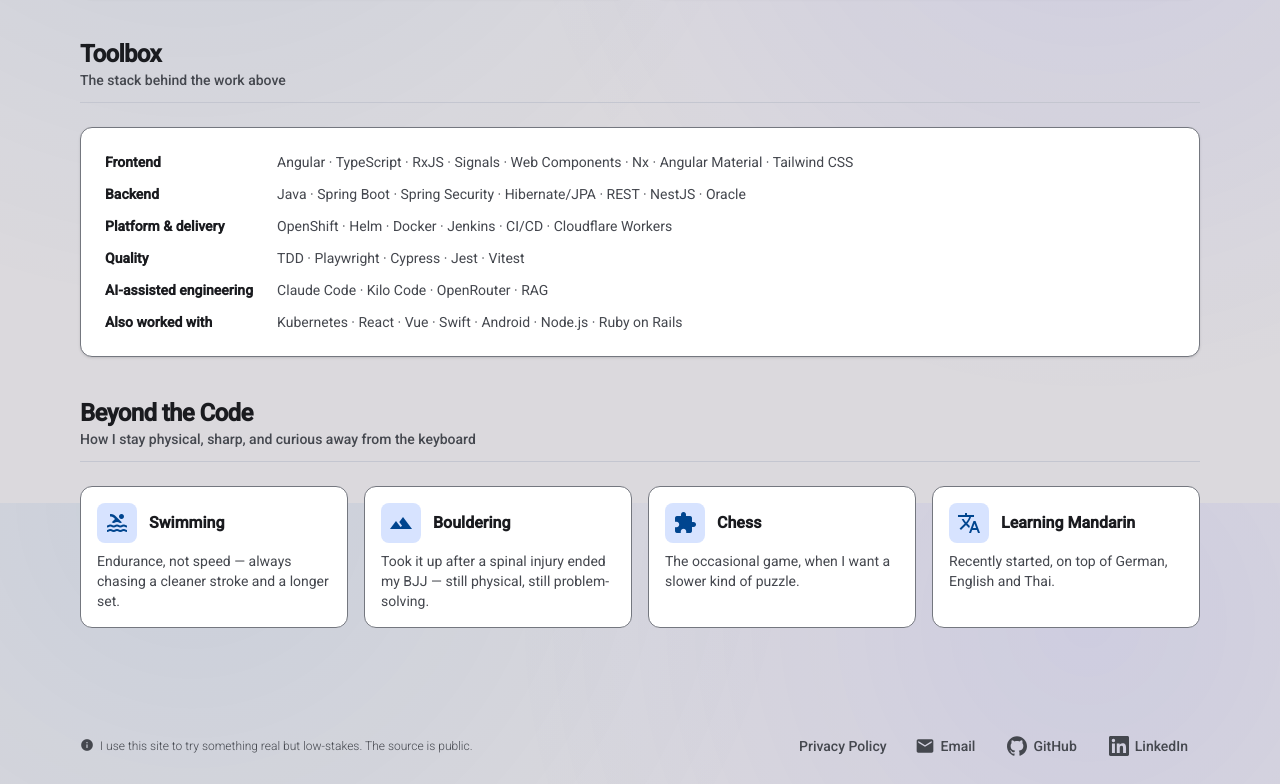
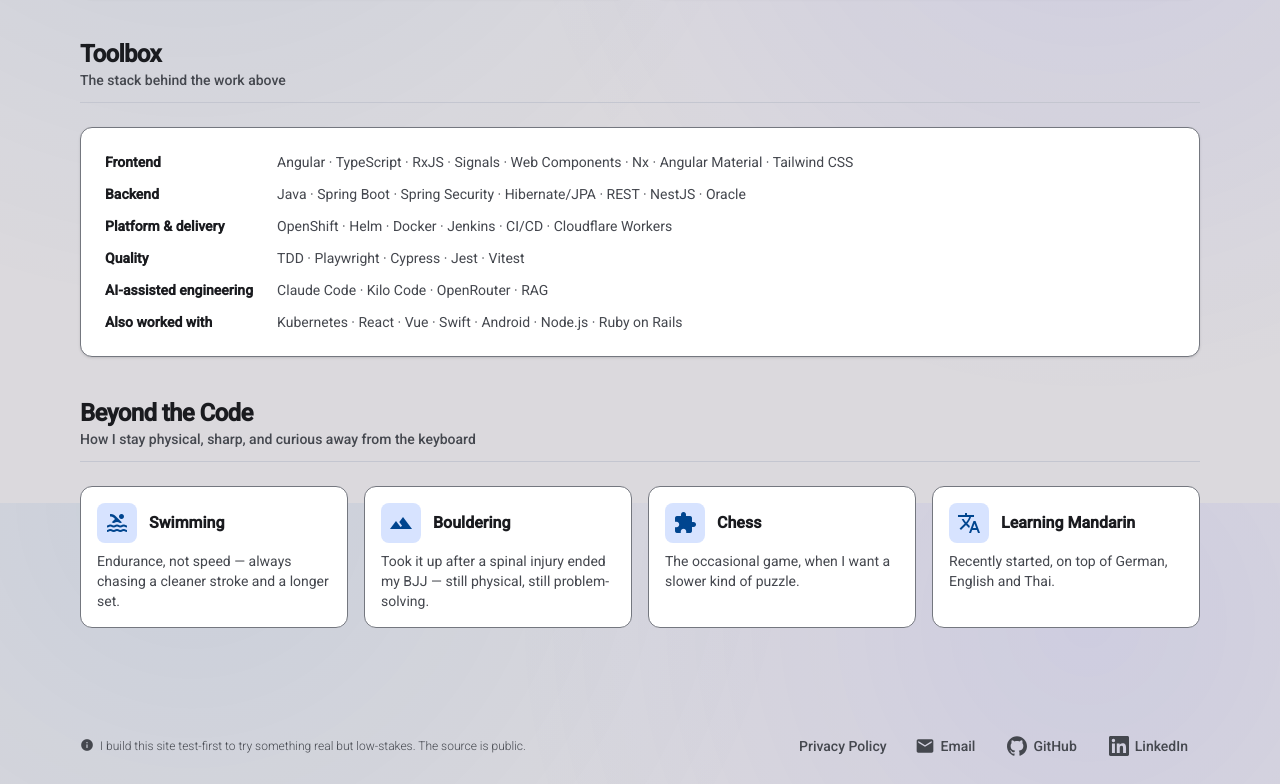
Before and after one commit to thanikc/thanikc.github.io, an Angular app in the folder apps/ui/: page / in a window 1280 px wide. Shown: the part 3497-4281 px from the top of the page. Built offline with nearby package versions, Linux system fonts and the light colour scheme.

Commit message:
fix(footer): fix mistake that exactly happend, when not following TDD

```diff
--- a/apps/ui/src/app/shared/footer/footer.component.html
+++ b/apps/ui/src/app/shared/footer/footer.component.html
@@ -10,7 +10,10 @@
     class="footer-note surface-muted order-2 flex max-w-md items-start gap-1.5 text-xs font-thin sm:order-none"
   >
     <mat-icon class="footer-note-icon shrink-0" aria-hidden="true">info</mat-icon>
-    <span>I use this site to try something real but low-stakes. The source is public.</span>
+    <span
+      >I build this site test-first to try something real but low-stakes. The source is
+      public.</span
+    >
   </p>
 
   <div class="order-1 flex flex-wrap items-center justify-center gap-4 sm:order-none sm:ml-auto">
```
Also changed, not shown: 1 other file (tests, documents, lock files or other folders).
